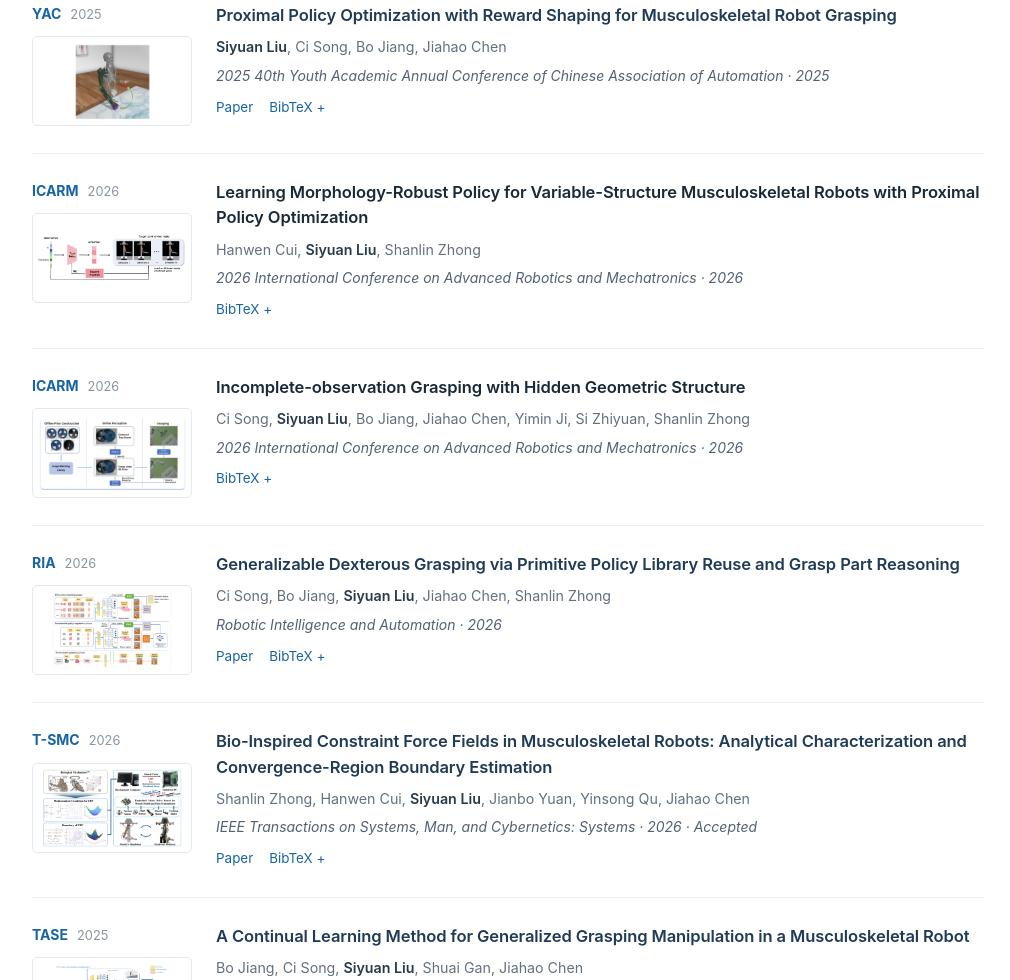
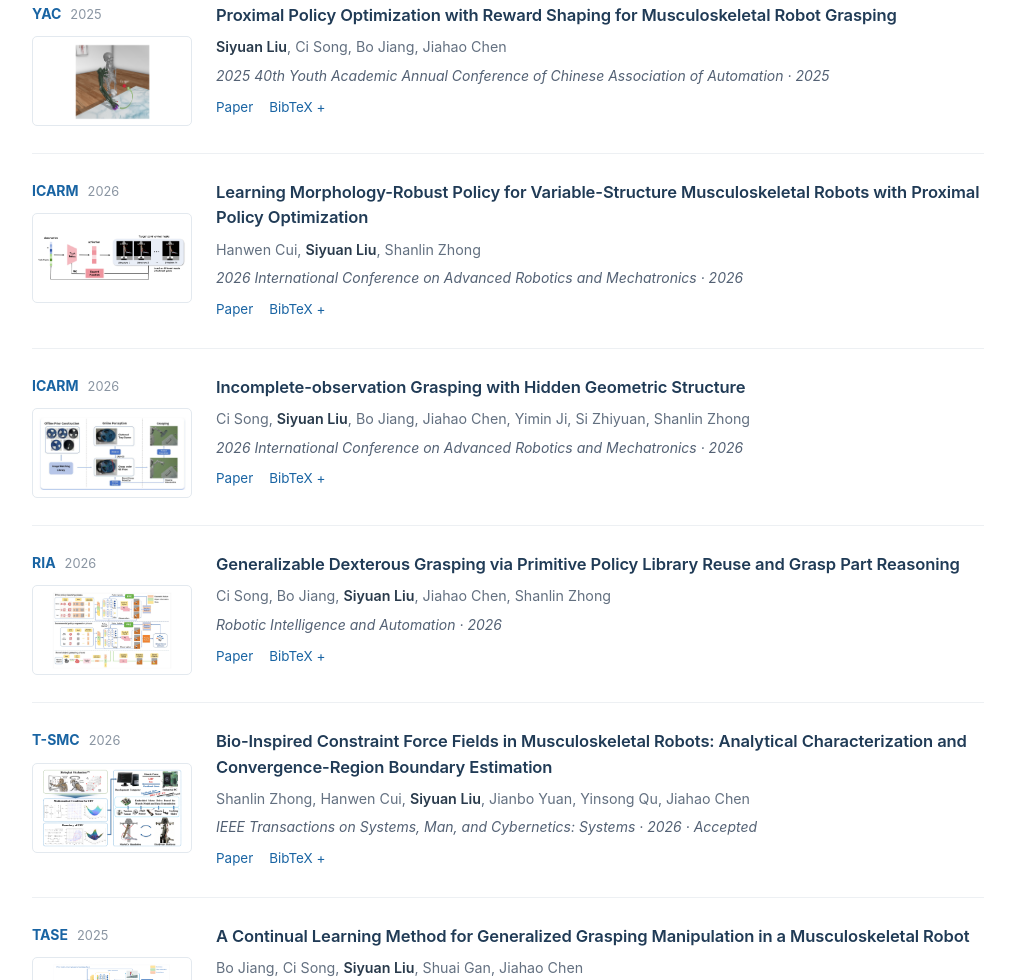
Before and after one commit to Siyuan-Liu99/Siyuan-Liu99.github.io, a plain HTML site: page index.html in a window 1280 px wide. Shown: the part 1714-2694 px from the top of the page, without its empty margins (132-1142 px from the left). Drawn offline with Linux system fonts and the light colour scheme.

Commit message:
Link both ICARM papers to IEEE Xplore

```diff
--- a/index.html
+++ b/index.html
@@ -46,18 +46,20 @@
   year = {2025},
   pages = {1346--1351},
   url = {https://ieeexplore.ieee.org/document/11150227}
-}</pre></details></div></div></article><article class="paper has-figure" id="cui2026morphology"><div class="paper-visual"><div class="paper-label"><span>ICARM</span><span class="paper-year">2026</span></div><a class="paper-figure" href="icarm-cui-morphology.png" target="_blank" rel="noopener" aria-label="View full-size figure for Learning Morphology-Robust Policy for Variable-Structure Musculoskeletal Robots with Proximal Policy Optimization"><img src="icarm-cui-morphology.png" width="1898" height="592" loading="lazy" alt="PPO policy learning across musculoskeletal robots with different muscle attachment structures"></a></div><div class="paper-content"><h3>Learning Morphology-Robust Policy for Variable-Structure Musculoskeletal Robots with Proximal Policy Optimization</h3><p class="authors">Hanwen Cui, <strong>Siyuan Liu</strong>, Shanlin Zhong</p><p class="venue">2026 International Conference on Advanced Robotics and Mechatronics · 2026</p><div class="paper-links"><details class="citation"><summary>BibTeX</summary><pre>@inproceedings{cui2026morphology,
+}</pre></details></div></div></article><article class="paper has-figure" id="cui2026morphology"><div class="paper-visual"><div class="paper-label"><span>ICARM</span><span class="paper-year">2026</span></div><a class="paper-figure" href="icarm-cui-morphology.png" target="_blank" rel="noopener" aria-label="View full-size figure for Learning Morphology-Robust Policy for Variable-Structure Musculoskeletal Robots with Proximal Policy Optimization"><img src="icarm-cui-morphology.png" width="1898" height="592" loading="lazy" alt="PPO policy learning across musculoskeletal robots with different muscle attachment structures"></a></div><div class="paper-content"><h3><a href="https://ieeexplore.ieee.org/document/11774620">Learning Morphology-Robust Policy for Variable-Structure Musculoskeletal Robots with Proximal Policy Optimization</a></h3><p class="authors">Hanwen Cui, <strong>Siyuan Liu</strong>, Shanlin Zhong</p><p class="venue">2026 International Conference on Advanced Robotics and Mechatronics · 2026</p><div class="paper-links"><a href="https://ieeexplore.ieee.org/document/11774620">Paper</a><details class="citation"><summary>BibTeX</summary><pre>@inproceedings{cui2026morphology,
   title = {{Learning Morphology-Robust Policy for Variable-Structure Musculoskeletal Robots with Proximal Policy Optimization}},
   author = {Hanwen Cui and Siyuan Liu and Shanlin Zhong},
   booktitle = {2026 International Conference on Advanced Robotics and Mechatronics},
   year = {2026},
-  pages = {1--7}
-}</pre></details></div></div></article><article class="paper has-figure" id="song2026incomplete"><div class="paper-visual"><div class="paper-label"><span>ICARM</span><span class="paper-year">2026</span></div><a class="paper-figure" href="icarm-song-incomplete.png" target="_blank" rel="noopener" aria-label="View full-size figure for Incomplete-observation Grasping with Hidden Geometric Structure"><img src="icarm-song-incomplete.png" width="1536" height="760" loading="lazy" alt="Offline prior construction, online perception, and robot grasping under incomplete observation"></a></div><div class="paper-content"><h3>Incomplete-observation Grasping with Hidden Geometric Structure</h3><p class="authors">Ci Song, <strong>Siyuan Liu</strong>, Bo Jiang, Jiahao Chen, Yimin Ji, Si Zhiyuan, Shanlin Zhong</p><p class="venue">2026 International Conference on Advanced Robotics and Mechatronics · 2026</p><div class="paper-links"><details class="citation"><summary>BibTeX</summary><pre>@inproceedings{song2026incomplete,
+  pages = {1--7},
+  url = {https://ieeexplore.ieee.org/document/11774620}
+}</pre></details></div></div></article><article class="paper has-figure" id="song2026incomplete"><div class="paper-visual"><div class="paper-label"><span>ICARM</span><span class="paper-year">2026</span></div><a class="paper-figure" href="icarm-song-incomplete.png" target="_blank" rel="noopener" aria-label="View full-size figure for Incomplete-observation Grasping with Hidden Geometric Structure"><img src="icarm-song-incomplete.png" width="1536" height="760" loading="lazy" alt="Offline prior construction, online perception, and robot grasping under incomplete observation"></a></div><div class="paper-content"><h3><a href="https://ieeexplore.ieee.org/document/11774609">Incomplete-observation Grasping with Hidden Geometric Structure</a></h3><p class="authors">Ci Song, <strong>Siyuan Liu</strong>, Bo Jiang, Jiahao Chen, Yimin Ji, Si Zhiyuan, Shanlin Zhong</p><p class="venue">2026 International Conference on Advanced Robotics and Mechatronics · 2026</p><div class="paper-links"><a href="https://ieeexplore.ieee.org/document/11774609">Paper</a><details class="citation"><summary>BibTeX</summary><pre>@inproceedings{song2026incomplete,
   title = {{Incomplete-observation Grasping with Hidden Geometric Structure}},
   author = {Ci Song and Siyuan Liu and Bo Jiang and Jiahao Chen and Yimin Ji and Si Zhiyuan and Shanlin Zhong},
   booktitle = {2026 International Conference on Advanced Robotics and Mechatronics},
   year = {2026},
-  pages = {1--7}
+  pages = {1--7},
+  url = {https://ieeexplore.ieee.org/document/11774609}
 }</pre></details></div></div></article><article class="paper has-figure" id="song2026generalizable"><div class="paper-visual"><div class="paper-label"><span>RIA</span><span class="paper-year">2026</span></div><a class="paper-figure" href="ria-song-generalizable.png" target="_blank" rel="noopener" aria-label="View full-size figure for Generalizable Dexterous Grasping via Primitive Policy Library Reuse and Grasp Part Reasoning"><img src="ria-song-generalizable.png" width="1494" height="974" loading="lazy" alt="Prior policy learning, incremental policy expansion, and novel object grasping through primitive policy reuse"></a></div><div class="paper-content"><h3><a href="https://doi.org/10.1108/RIA-03-2026-0176">Generalizable Dexterous Grasping via Primitive Policy Library Reuse and Grasp Part Reasoning</a></h3><p class="authors">Ci Song, Bo Jiang, <strong>Siyuan Liu</strong>, Jiahao Chen, Shanlin Zhong</p><p class="venue">Robotic Intelligence and Automation · 2026</p><div class="paper-links"><a href="https://doi.org/10.1108/RIA-03-2026-0176">Paper</a><details class="citation"><summary>BibTeX</summary><pre>@article{song2026generalizable,
   title = {{Generalizable Dexterous Grasping via Primitive Policy Library Reuse and Grasp Part Reasoning}},
   author = {Ci Song and Bo Jiang and Siyuan Liu and Jiahao Chen and Shanlin Zhong},
```
Also changed, not shown: 1 other file.
